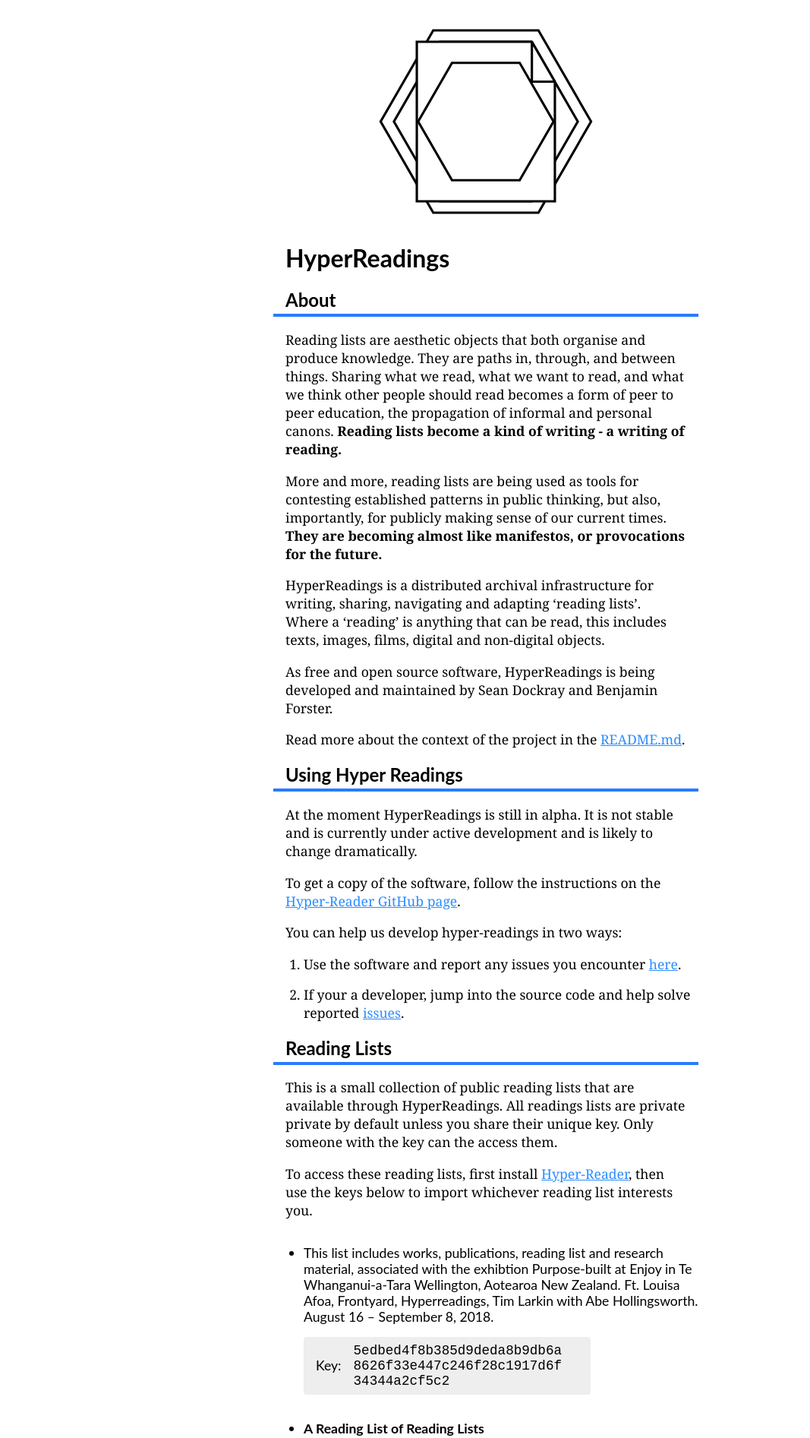
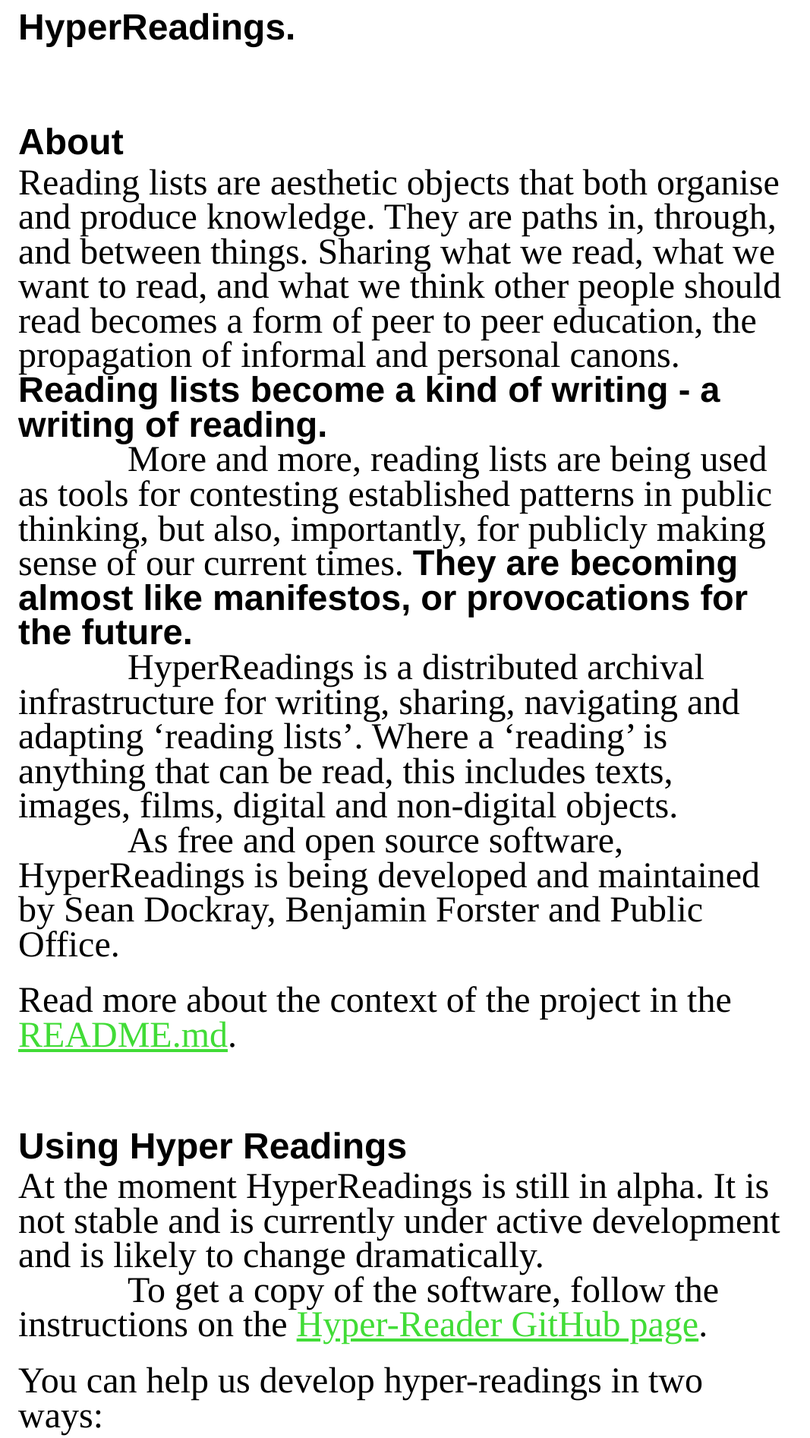
Before and after one commit to e-e-e/hyper-readings.info, a Jekyll site: the page built from index.html, in a window 1280 px wide. Shown: the top 1893 px of the page at 76% size, without its empty margins (0-1067 px from the left). Built offline with Jekyll 4.4.1, drawn with Linux system fonts in a browser that asks for light colours.

Commit message:
added new styles

```diff
--- a/_includes/footer.html
+++ b/_includes/footer.html
@@ -1,7 +1,7 @@
  <footer>
-  <hr/>
+  <!-- <hr/> -->
   <h2 id="colophon">Colophon</h2>
   <p>HyperReadings is proudly built with Dat.<p>
-  <a href="https://datproject.org/"><img class="logo" src="public/dat-data-logo.svg"/></a>
-  <p>HyperReadings is an Open Source project. Code is licensed under the MIT license and hosted on <a href="https://github.com/samiz-dat/hyper-reader">Github</a>. We are welcome to contributions. Although we have not yet established our own code of conduct, we generally support and adopt the values of the <a href="https://github.com/datproject/Code-of-Conduct/blob/master/CODE_OF_CONDUCT.md">Dat Project</a>.</p>
+  <a href="https://datproject.org/"><img class="logo" src="public/dat-data-logo.svg"/></a><br>
+  <p style="text-indent: 0; font-size: 2.4rem;">HyperReadings is an Open Source project. Code is licensed under the MIT license and hosted on <a href="https://github.com/samiz-dat/hyper-reader">Github</a>. We are welcome to contributions. Although we have not yet established our own code of conduct, we generally support and adopt the values of the <a href="https://github.com/datproject/Code-of-Conduct/blob/master/CODE_OF_CONDUCT.md">Dat Project</a>.</p>
 </footer>
--- a/_includes/header.html
+++ b/_includes/header.html
@@ -1,4 +1,4 @@
 <header>
-  <img src="./public/hyperreading-icon.svg" />
-  <h1>{{ site.title }}</h1>
+  <!-- <img src="./public/hyperreading-icon.svg" /> -->
+  <h1>{{ site.title }}.</h1>
 </header>
--- a/_sass/_base.scss
+++ b/_sass/_base.scss
@@ -1,10 +1,16 @@
-html, body {
-  font-size: 16;
-  font-family: georgia, serif;
+html {
+  font-size: 10px;
+  font-family: Helvetica, sans-serif;
 }
 body {
-  max-width: 35rem;
-  margin: 0 auto;
+  font-size: 2.4rem;
+  max-width: 80vw;
+  margin-left: 1em;
+
+  @media(max-width: 670px){
+    font-size: 1.8rem;
+    max-width: 100%;
+  }
 }
 header img {
   display: block;
@@ -14,60 +20,105 @@
 
 img.logo {
   display: block;
-  margin: 0 auto;
+  margin: 0.25em 0;
   padding: 1rem;
   max-width: 6rem;
 }
 
-h1, h2, h3, h4, h5 {
-  font-family: 'Lato', sans-serif;
-  margin-left: 1rem;
+h2, h3, h4, h5 {
+  font-size: 4.8rem;
   margin-right: 1rem;
+  @media(max-width: 670px){
+    font-size: 3rem;
+  }
 }
-h1 { margin-top: 0 }
-h2 { margin-bottom: 0.25rem; }
+h1 { margin-top: 0; }
+h2 { margin-top: 2em; margin-bottom: 0.25rem; }
 h4 { margin-top: 0; margin-bottom: 0; }
 p, li {
-  font-size: 1.1rem;
+  font-size: 4.8rem;
+  line-height: 0.95;
+  @media(max-width: 670px){
+    font-size: 3rem;
+  }
+  // font-weight: bold;
 }
 p {
-  margin-left: 1rem;
   margin-right: 1rem;
+  margin-bottom: 0;
+  font-family: 'Times', serif;
+  &:first-of-type {
+    margin-top: 0;
+  }
+  & + p {
+    text-indent: 3em;
+    margin-top: 0;
+  }
+}
+
+br + p {
+  margin-top: 0;
+}
+
+ol {
+  margin-left: 4.5em;
+  max-width: 80%;
+
+  li {
+    font-family: 'Times';
+  }
 }
 li {
   margin-bottom: 1rem;
 }
 ul {
   margin-top: 2rem;
+  li {
+    padding: 0;
+  }
 }
-ul li {
-  padding: 0;
+
+a {
+  color: rgb(65,220,55);
+  &:visited {
+    color: #aaa;
+  }
+  &:hover, &:focus {
+    color: #aaa;
+  }
 }
-a, a:visited {
-  color: rgb(42, 140, 255);
-;
-}
-a:hover, a:focus {
-  color: rgb(39, 124, 254);
-}
+
 hr {
   border: none;
   border-bottom: solid 0.25rem rgb(39, 124, 254);
   margin: 0;
   padding: 0;
 }
-h4, p.description {
-  font-family: 'Lato', sans-serif;
-  margin: 0;
-  padding: 0;
+strong {
+  font-family: 'Helvetica', sans-serif;
+  font-weight: bold;
+  font-size: 4.7rem;
+  @media(max-width: 670px){
+    font-size: 3rem;
+  }
 }
+// h4, p.description {
+//   font-family: 'Lato', sans-serif;
+//   margin: 0;
+//   padding: 0;
+// }
 
-footer p {
-  font-size: 1rem;
-}
+
 
 footer {
   padding-bottom: 4rem;
+  p {
+    font-size: 4.8rem;
+    line-height: 1.1;
+    @media(max-width: 670px){
+      font-size: 3rem;
+    }
+  }
 }
 
 div.key-container {
--- a/index.html
+++ b/index.html
@@ -3,18 +3,18 @@
 ---
 <section>
   <h2 id="about">About</h2>
-  <hr/>
+  <!-- <hr/> -->
   <p>Reading lists are aesthetic objects that both organise and produce knowledge. They are paths in, through, and between things. Sharing what we read, what we want to read, and what we think other people should read becomes a form of peer to peer education, the propagation of informal and personal canons. <strong>Reading lists become a kind of writing - a writing of reading.</strong></p>
   <p>More and more, reading lists are being used as tools for contesting established patterns in public thinking, but also, importantly, for publicly making sense of our current times. <strong>They are becoming almost like manifestos, or provocations for the future.</strong></p>
   <p>HyperReadings is a distributed archival infrastructure for writing, sharing, navigating and adapting ‘reading lists’. Where a ‘reading’ is anything that can be read, this includes texts, images, films, digital and non-digital objects.</p>
-  <p>As free and open source software, HyperReadings is being developed and maintained by Sean Dockray and Benjamin Forster.</p>
+  <p>As free and open source software, HyperReadings is being developed and maintained by Sean Dockray, Benjamin Forster and Public Office.</p><br>
   <p>Read more about the context of the project in the <a href="https://samiz-dat.github.io/hyperreadings/">README.md</a>.</p>
 </section>
 <section>
   <h2 id="about">Using Hyper Readings</h2>
-  <hr/>
+  <!-- <hr/> -->
   <p>At the moment HyperReadings is still in alpha. It is not stable and is currently under active development and is likely to change dramatically.</p>
-  <p>To get a copy of the software, follow the instructions on the <a href="https://github.com/samiz-dat/hyper-reader#installation">Hyper-Reader GitHub page</a>.</p>
+  <p>To get a copy of the software, follow the instructions on the <a href="https://github.com/samiz-dat/hyper-reader#installation">Hyper-Reader GitHub page</a>.</p><br>
   <p>You can help us develop hyper-readings in two ways:</p>
   <ol>
     <li>Use the software and report any issues you encounter <a href="https://github.com/samiz-dat/hyper-reader/issues">here</a>.</li>
@@ -23,7 +23,7 @@
 </section>
 <section>
   <h2 id="about">Reading Lists</h2>
-  <hr/>
+  <!-- <hr/> -->
   <p>This is a small collection of public reading lists that are available through HyperReadings. All readings lists are private private by default unless you share their unique key. Only someone with the key can the access them.</p>
   <p>To access these reading lists, first install <a href="https://github.com/samiz-dat/hyper-reader#installation">Hyper-Reader</a>, then use the keys below to import whichever reading list interests you.</p>
   <ul>
```
